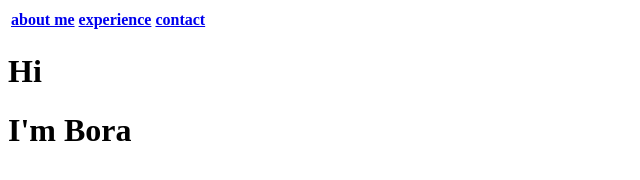
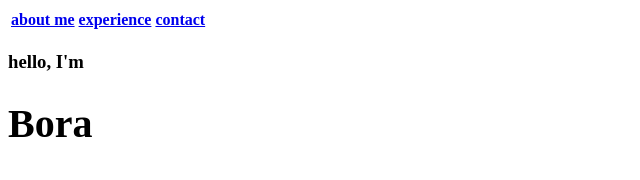
Before and after one commit to aurum77/aurum77.github.io, a plain HTML site: page index.html in a window 1280 px wide. Shown: the whole page, without its empty margins (0-640 px from the left). Drawn offline with Linux system fonts and the light colour scheme.

Commit message:
Change the greeting, add navbar class, link stylesheet

```diff
--- a/index.html
+++ b/index.html
@@ -1,10 +1,11 @@
 <!DOCTYPE html>
 <html lang="en">
+    <link rel="stylesheet" href="css/style.css">
 <head>
     <meta charset="UTF-8">
     <meta name="viewport" content="width=device-width, initial-scale=1.0">
     <title>Bora Baykar</title>
-    <table>
+    <table class="navbar">
         <th>
             <a href="#">about me</a>
             <a href="#">experience</a>
@@ -13,11 +14,13 @@
     </table>
 </head>
 <body>
-    <h1>
-        Hi
-    </h1>
-    <h1>
-        I'm Bora
-    </h1>
+    <div class="greeting">
+        <h3>
+            hello, I'm
+        </h3>
+        <h1 style="font-size: 40px;">
+            Bora
+        </h1>
+    </div>
 </body>
 </html>
```
